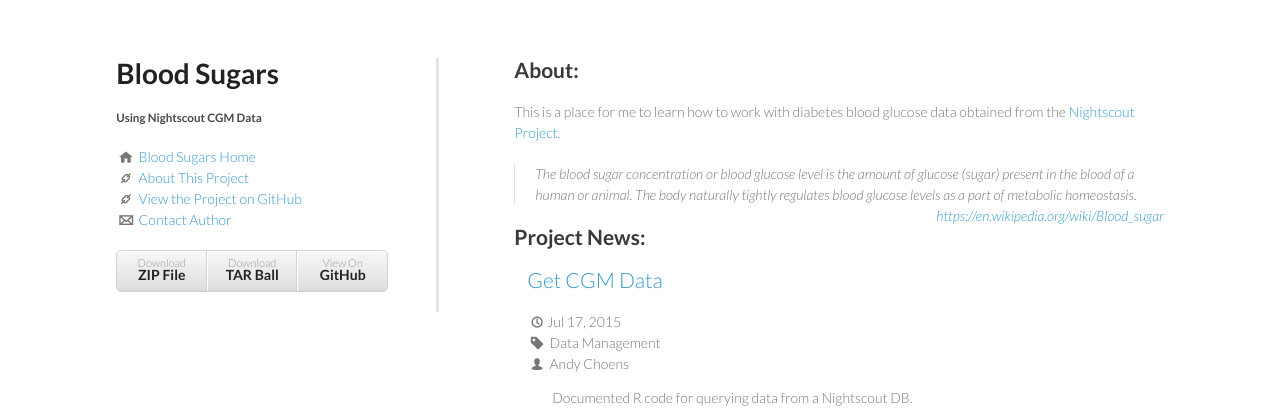
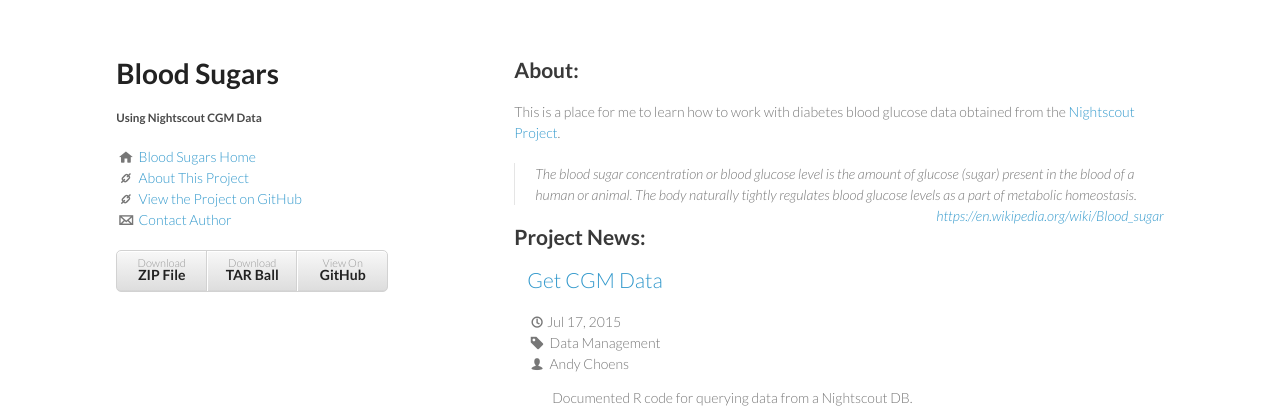
Before and after one commit to Choens/blood-sugars, a Jekyll site: the page built from index.html, in a window 1280 px wide. Shown: the top 408 px of the page. Built offline with Jekyll 4.4.1, drawn with Linux system fonts in a browser that asks for light colours; Markdown is read by kramdown in place of the engine named in the settings; the list of posts is cut into pages by our own code.

Commit message:
The right hand border thing, not such a good idea.

```diff
--- a/stylesheets/styles.css
+++ b/stylesheets/styles.css
@@ -101,7 +101,7 @@ header {
     width:25%;
     float:left;
     position:fixed;
-    border-right:3px solid #e5e5e5;
+    /* border-right:3px solid #e5e5e5; */
 }
 
 header ul {
```
